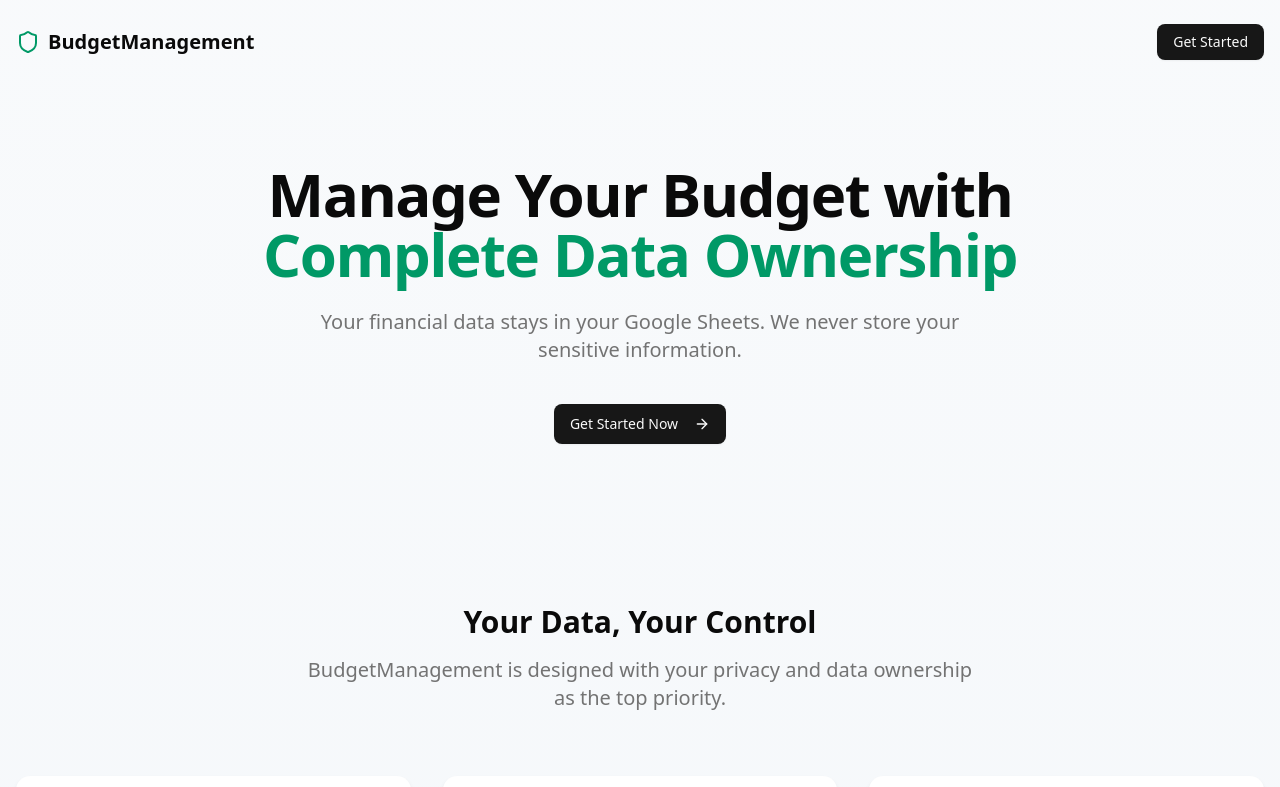
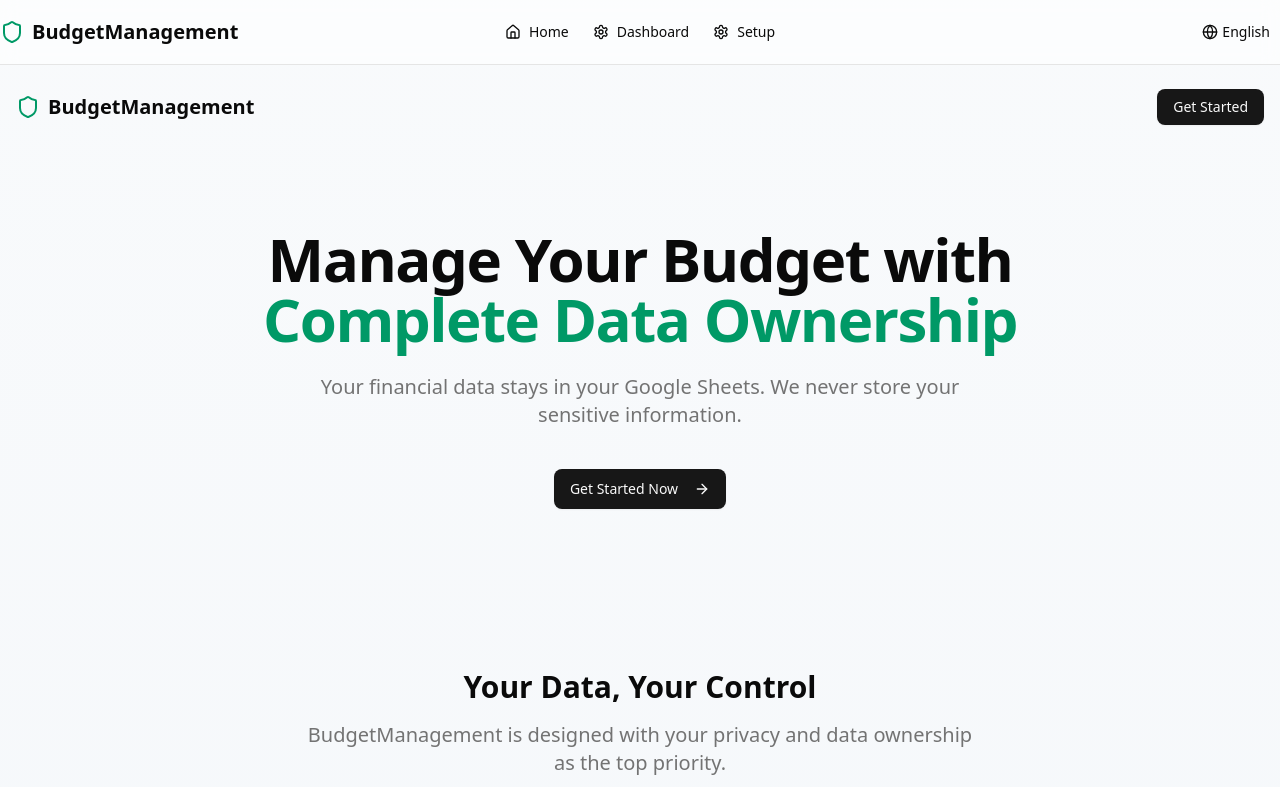
Before and after one commit to AlissonFredo/budget-management, a React (Vite) app: page / in a window 1280 px wide. Shown: the top 787 px of the page. Built offline with nearby package versions, Linux system fonts and the light colour scheme.

Commit message:
style: adjust navbar layout
- fixes navbar visualization issues

```diff
--- a/src/components/Navbar/index.jsx
+++ b/src/components/Navbar/index.jsx
@@ -16,8 +16,6 @@ function Navbar() {
   const languages = [
     { code: "en", name: "English" },
     { code: "pt", name: "Português" },
-    { code: "es", name: "Español" },
-    { code: "fr", name: "Français" },
   ];
 
   const getCurrentLanguageName = () => {
@@ -43,19 +41,18 @@ function Navbar() {
   ];
 
   return (
-    <header className="border-b bg-background/95 backdrop-blur supports-[backdrop-filter]:bg-background/60">
-      <div className="container flex h-16 items-center justify-between">
+    <header className="flex justify-center border-b bg-background/95 backdrop-blur supports-[backdrop-filter]:bg-background/60">
+      <div className="flex container h-16 grid grid-cols-2 md:grid-cols-3">
         <div className="flex items-center gap-2">
           <Link to="/" className="flex items-center gap-2">
             <Shield className="h-6 w-6 text-emerald-600" />
             <span className="text-xl font-bold hidden sm:inline-block">
-              BudgetSafe
+              BudgetManagement
             </span>
           </Link>
         </div>
 
-        {/* Desktop Navigation */}
-        <nav className="hidden md:flex items-center gap-6">
+        <nav className="hidden md:flex items-center justify-center gap-6">
           {navItems.map((item) => (
             <Link
               key={item.href}
@@ -70,7 +67,7 @@ function Navbar() {
           ))}
         </nav>
 
-        <div className="flex items-center gap-4">
+        <div className="flex items-center justify-end gap-4">
           <DropdownMenu>
             <DropdownMenuTrigger asChild>
               <Button variant="ghost" size="sm" className="h-8 gap-1">
@@ -100,7 +97,8 @@ function Navbar() {
                 <span className="sr-only">Toggle menu</span>
               </Button>
             </SheetTrigger>
-            <SheetContent side="right" className="w-[240px] sm:w-[300px]">
+
+            <SheetContent side="right" className="w-[260px] sm:w-[300px] p-4">
               <div className="flex flex-col gap-6 pt-6">
                 <div className="flex items-center justify-between">
                   <Link
@@ -109,16 +107,8 @@ function Navbar() {
                     onClick={() => setIsMobileMenuOpen(false)}
                   >
                     <Shield className="h-6 w-6 text-emerald-600" />
-                    <span className="text-xl font-bold">BudgetSafe</span>
+                    <span className="text-sm font-bold">BudgetManagement</span>
                   </Link>
-                  <Button
-                    variant="ghost"
-                    size="icon"
-                    onClick={() => setIsMobileMenuOpen(false)}
-                  >
-                    <X className="h-5 w-5" />
-                    <span className="sr-only">Close menu</span>
-                  </Button>
                 </div>
                 <nav className="flex flex-col gap-4">
                   {navItems.map((item) => (
--- a/src/main.jsx
+++ b/src/main.jsx
@@ -10,6 +10,8 @@ createRoot(document.getElementById("root")).render(
   <StrictMode>
     <section className="min-h-screen bg-gradient-to-b from-slate-50 to-slate-100 dark:from-slate-950 dark:to-slate-900">
       <BrowserRouter>
+        <Navbar />
+
         <Routes>
           <Route path="/" element={<LandingPage />} />
           <Route path="/setup" element={<SetupPage />} />
--- a/src/pages/Dashboard/index.jsx
+++ b/src/pages/Dashboard/index.jsx
@@ -17,7 +17,6 @@ import {
 import { transactionsSearch } from "@/service/transactionsService";
 import CardPieChart from "@/components/CardPieChart";
 import { useNavigate } from "react-router";
-import Navbar from "@/components/Navbar";
 
 function Dashboard() {
   const navigate = useNavigate();
@@ -56,8 +55,6 @@ function Dashboard() {
 
   return (
     <Container>
-      <Navbar />
-
       <Header />
       <SummaryCards incoming={incoming} outgoing={outgoing} />
 
```
